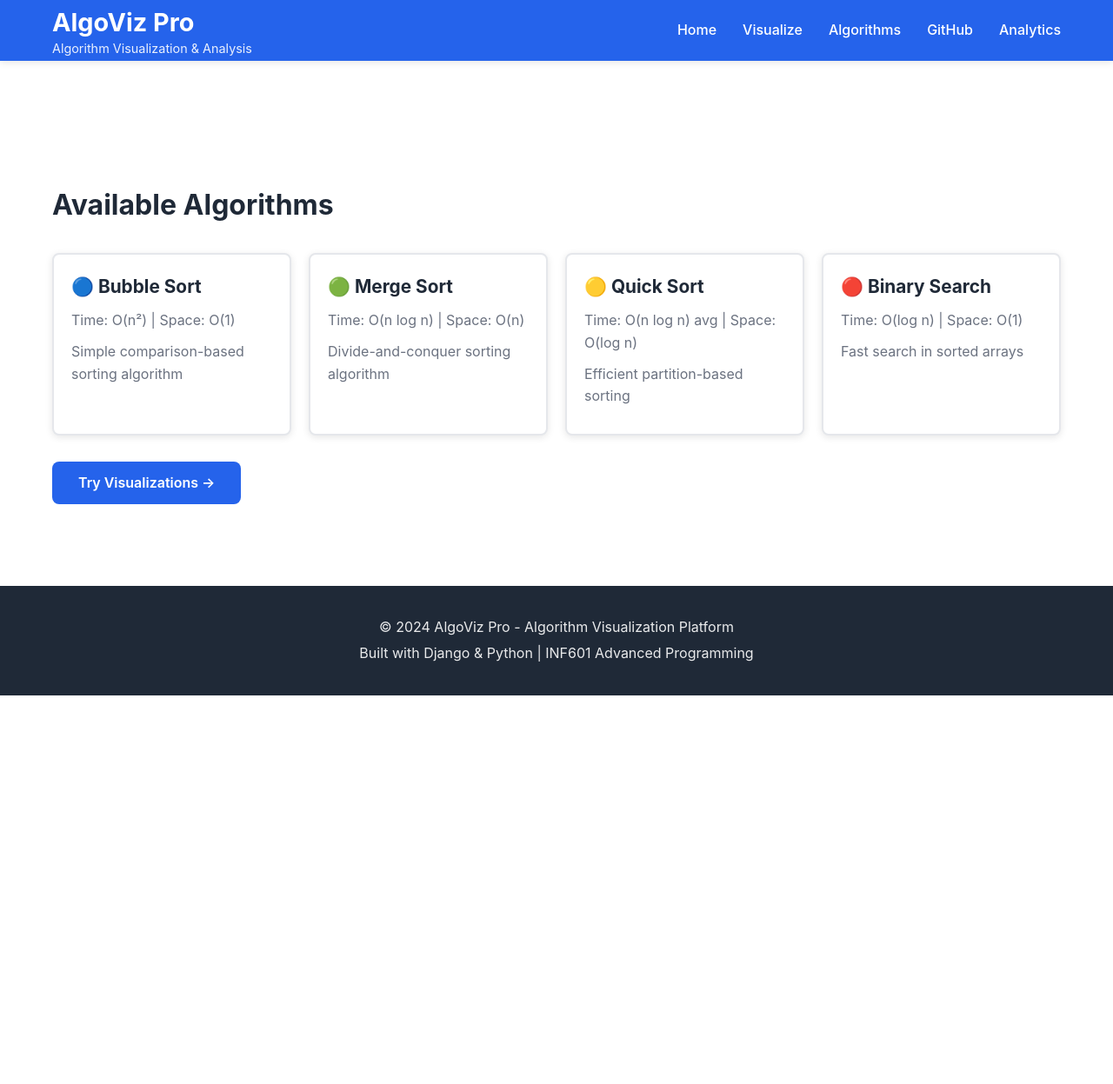
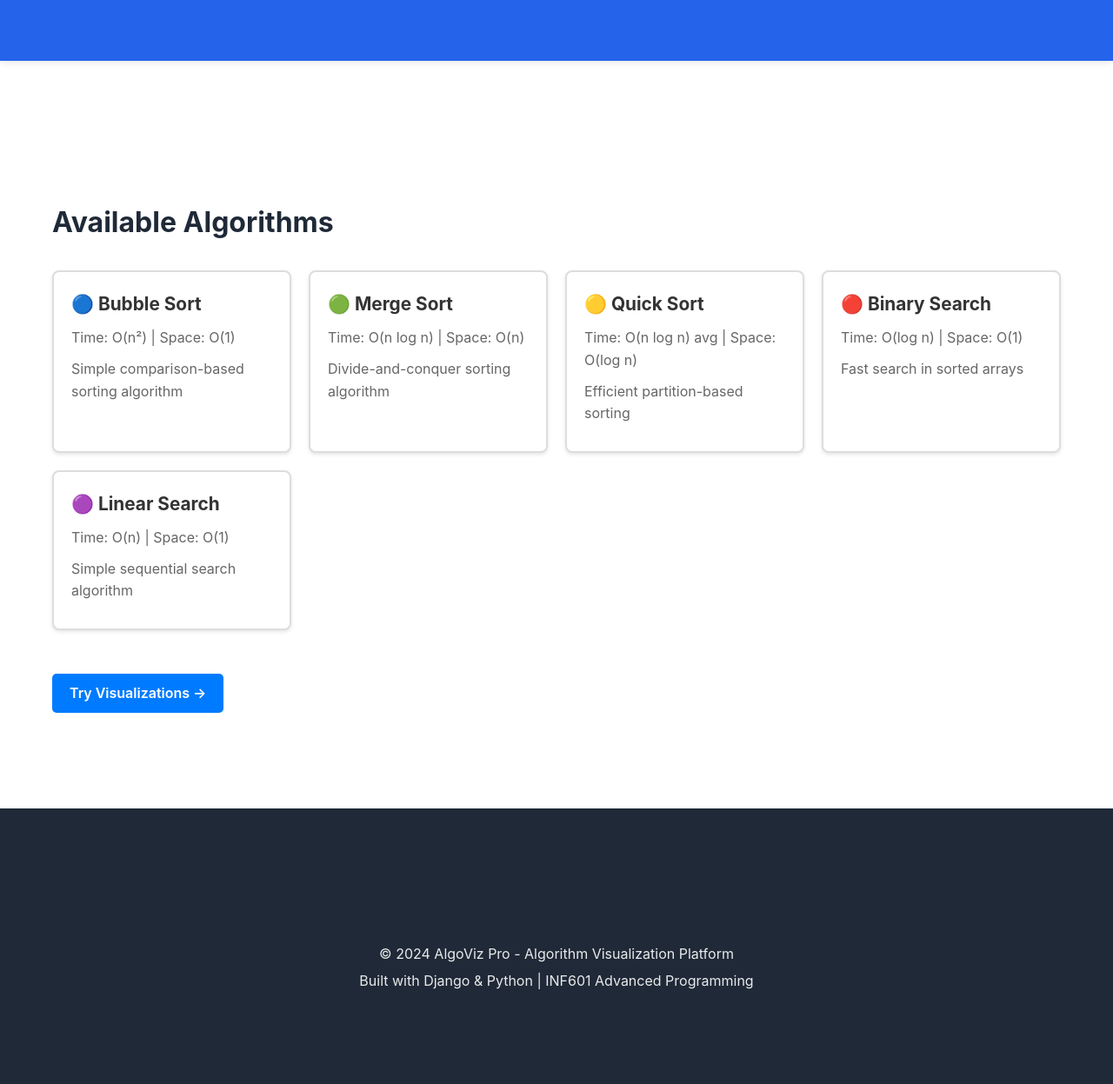
Before and after one commit to BlazingCrow88/algoviz-pro, a Django app: page /algorithms/ in a window 1280 px wide. Shown: the whole page at 87% size. Before the commit the page ends 800 px from the top, so only its background shows below. Run offline with Django 5.2, Linux system fonts and the light colour scheme; data that the repository does not hold is empty.

Commit message:
updated to be more visually appealing and professional, also had to add the linear search so users knew what was being offered.

```diff
--- a/templates/algorithms/list.html
+++ b/templates/algorithms/list.html
@@ -1,9 +1,7 @@
 {% extends 'base.html' %}
 
-{# noinspection CssUnknownTarget,SpellCheckingInspection #}
-
 {% block content %}
-<div class="container" style="margin-top: 100px;">
+<div class="container">
     <h1>Available Algorithms</h1>
 
     <div class="algorithm-grid">
@@ -30,8 +28,55 @@
             <p>Time: O(log n) | Space: O(1)</p>
             <p>Fast search in sorted arrays</p>
         </div>
+
+        <div class="algorithm-card">
+            <h3>🟣 Linear Search</h3>
+            <p>Time: O(n) | Space: O(1)</p>
+            <p>Simple sequential search algorithm</p>
+        </div>
     </div>
 
-    <p><a href="{% url 'visualization:visualize' %}" class="btn btn-primary">Try Visualizations →</a></p>
+    <p><a href="{% url 'visualization:visualize' %}" class="btn">Try Visualizations →</a></p>
 </div>
+
+<style>
+    .container {
+        max-width: 1200px;
+        margin: 100px auto 50px auto;
+        padding: 20px;
+    }
+    .algorithm-grid {
+        display: grid;
+        grid-template-columns: repeat(auto-fit, minmax(250px, 1fr));
+        gap: 20px;
+        margin: 30px 0;
+    }
+    .algorithm-card {
+        background: white;
+        border: 2px solid #ddd;
+        border-radius: 8px;
+        padding: 20px;
+        box-shadow: 0 2px 4px rgba(0,0,0,0.1);
+    }
+    .algorithm-card h3 {
+        margin-top: 0;
+        color: #333;
+    }
+    .algorithm-card p {
+        color: #666;
+        margin: 10px 0;
+    }
+    .btn {
+        display: inline-block;
+        background: #007bff;
+        color: white;
+        padding: 10px 20px;
+        text-decoration: none;
+        border-radius: 5px;
+        margin-top: 20px;
+    }
+    .btn:hover {
+        background: #0056b3;
+    }
+</style>
 {% endblock %}
```
